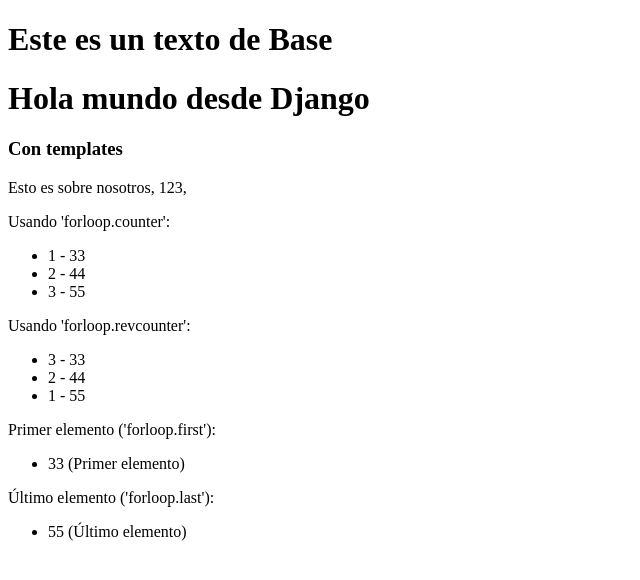
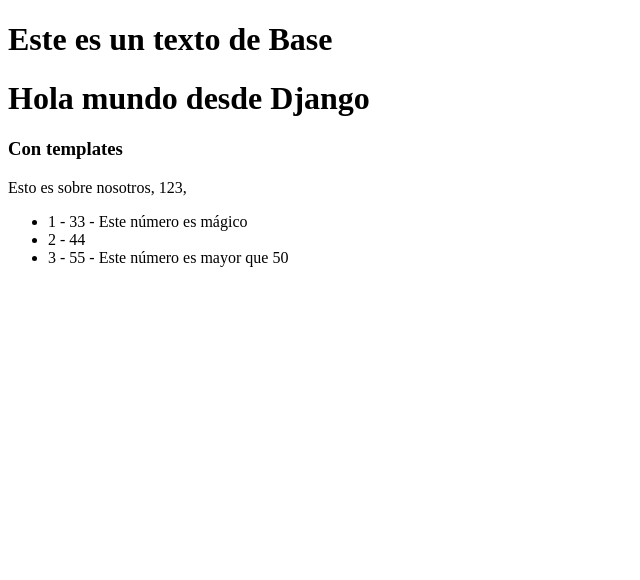
Before and after one commit to FabianaRojasCondori/PW2-TEORIA, a Django app: page / in a window 1280 px wide. Shown: the part 88-668 px from the top of the page, without its empty margins (0-640 px from the left). Run offline with Django 5.2, Linux system fonts and the light colour scheme.

Commit message:
Diapositiva N6: 'El tag: IF'.

```diff
--- a/Django2/src/templates/home.html
+++ b/Django2/src/templates/home.html
@@ -13,45 +13,17 @@
             {{myText}},
             {{myNumber}},
         </p>
-        <div>
-            <p>Usando 'forloop.counter':</p>
-            <ul>
-                {% for myItem in myList %}
-                    <li>{{ forloop.counter }} - {{ myItem }}</li>
-                {% endfor %}
-            </ul>
-        </div>
-
-        <div>
-            <p>Usando 'forloop.revcounter':</p>
-            <ul>
-                {% for myItem in myList %}
-                    <li>{{ forloop.revcounter }} - {{ myItem }}</li>
-                {% endfor %}
-            </ul>
-        </div>
-
-        <div>
-            <p>Primer elemento ('forloop.first'):</p>
-            <ul>
-                {% for myItem in myList %}
-                    {% if forloop.first %}
-                        <li>{{ myItem }} (Primer elemento)</li>
-                    {% endif %}
-                {% endfor %}
-            </ul>
-        </div>
-
-        <div>
-            <p>Último elemento ('forloop.last'):</p>
-            <ul>
-                {% for myItem in myList %}
-                    {% if forloop.last %}
-                        <li>{{ myItem }} (Último elemento)</li>
-                    {% endif %}
-                {% endfor %}
-            </ul>
-        </div>
+        <ul>
+            {% for myItem in myList %}
+                <li>{{forloop.counter}} - {{myItem}}
+                {% if myItem == 33 %}
+                    - Este número es mágico
+                {% elif myItem > 50 %}
+                    - Este número es mayor que 50
+                {% endif %}
+                </li>
+            {% endfor %}
+        </ul>
         {% endblock %}
     </body>
 </html>
```
